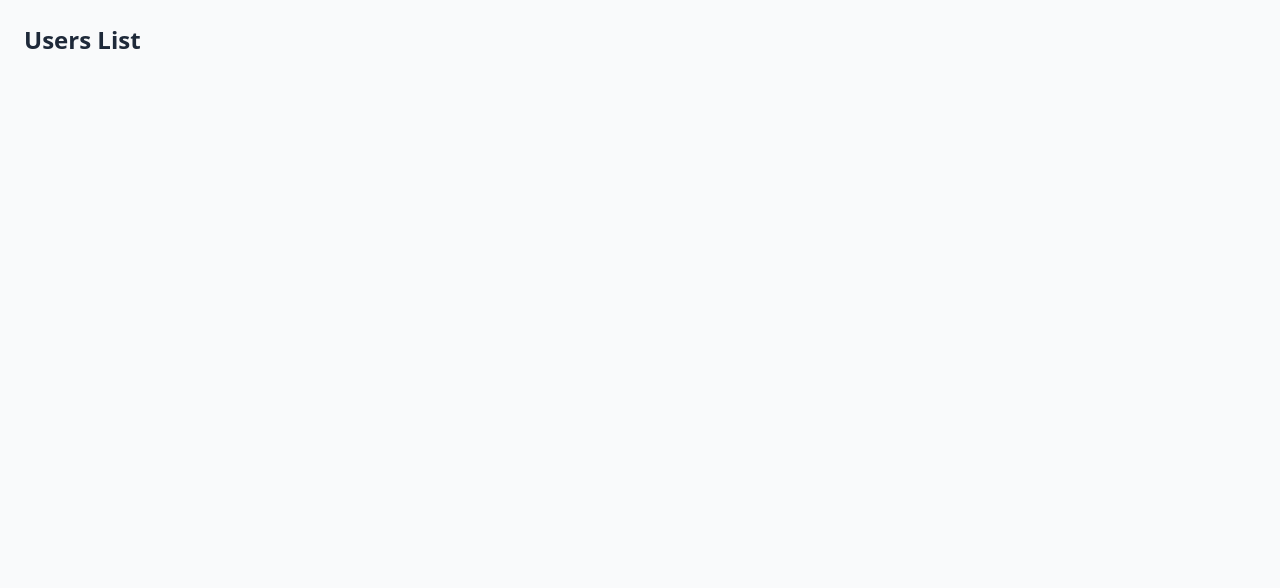
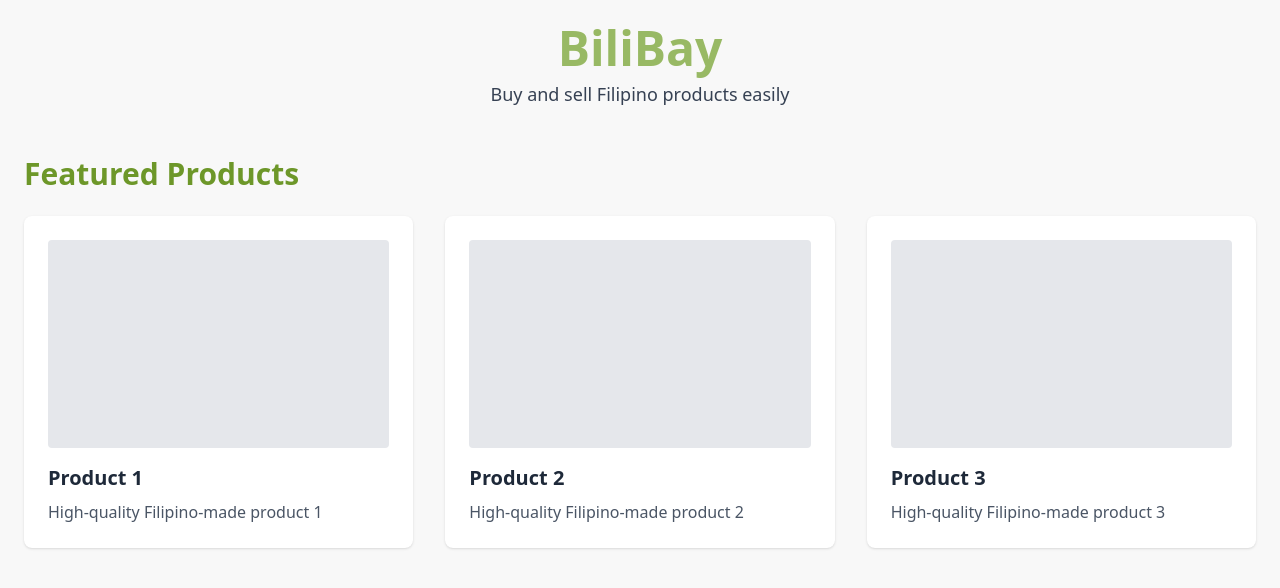
Before and after one commit to marcuwynu23/BiliBay, a React (Vite) app in the folder apps/frontend/: page / in a window 1280 px wide. Shown: the top 588 px of the page. Built offline with nearby package versions, Linux system fonts and the light colour scheme.

Commit message:
chore: added homepage

```diff
--- a/apps/frontend/src/pages/Home.tsx
+++ b/apps/frontend/src/pages/Home.tsx
@@ -2,10 +2,48 @@ import {Page} from "@bilibay/ui";
 
 function Home() {
   return (
-    <Page id="page-1" className="p-6 bg-gray-50 min-h-screen">
-      <h1 className="text-2xl font-bold mb-6 text-gray-800">Users List</h1>
+    <Page
+      id="bilibay-home"
+      className="min-h-screen p-6 bg-[#f8f8f8]" // secondary
+    >
+      {/* Header */}
+      <header className="mb-12 text-center">
+        <h1 className="text-5xl font-extrabold text-[#98b964]">BiliBay</h1>
+        <p className="mt-2 text-gray-700 text-lg">
+          Buy and sell Filipino products easily
+        </p>
+      </header>
 
-      <div className="overflow-x-auto shadow-md rounded-lg bg-white"></div>
+      {/* Products Section */}
+      <section>
+        <h2 className="text-3xl font-semibold mb-6 text-[#6D9729]">
+          Featured Products
+        </h2>
+        <div className="grid grid-cols-1 sm:grid-cols-2 md:grid-cols-3 gap-8">
+          {/* Example product cards */}
+          <div className="p-6 bg-white rounded-lg shadow hover:shadow-lg transition">
+            <div className="h-52 bg-gray-200 rounded mb-4" />
+            <h3 className="font-bold text-xl text-gray-800">Product 1</h3>
+            <p className="text-gray-600 mt-2">
+              High-quality Filipino-made product 1
+            </p>
+          </div>
+          <div className="p-6 bg-white rounded-lg shadow hover:shadow-lg transition">
+            <div className="h-52 bg-gray-200 rounded mb-4" />
+            <h3 className="font-bold text-xl text-gray-800">Product 2</h3>
+            <p className="text-gray-600 mt-2">
+              High-quality Filipino-made product 2
+            </p>
+          </div>
+          <div className="p-6 bg-white rounded-lg shadow hover:shadow-lg transition">
+            <div className="h-52 bg-gray-200 rounded mb-4" />
+            <h3 className="font-bold text-xl text-gray-800">Product 3</h3>
+            <p className="text-gray-600 mt-2">
+              High-quality Filipino-made product 3
+            </p>
+          </div>
+        </div>
+      </section>
     </Page>
   );
 }
```
